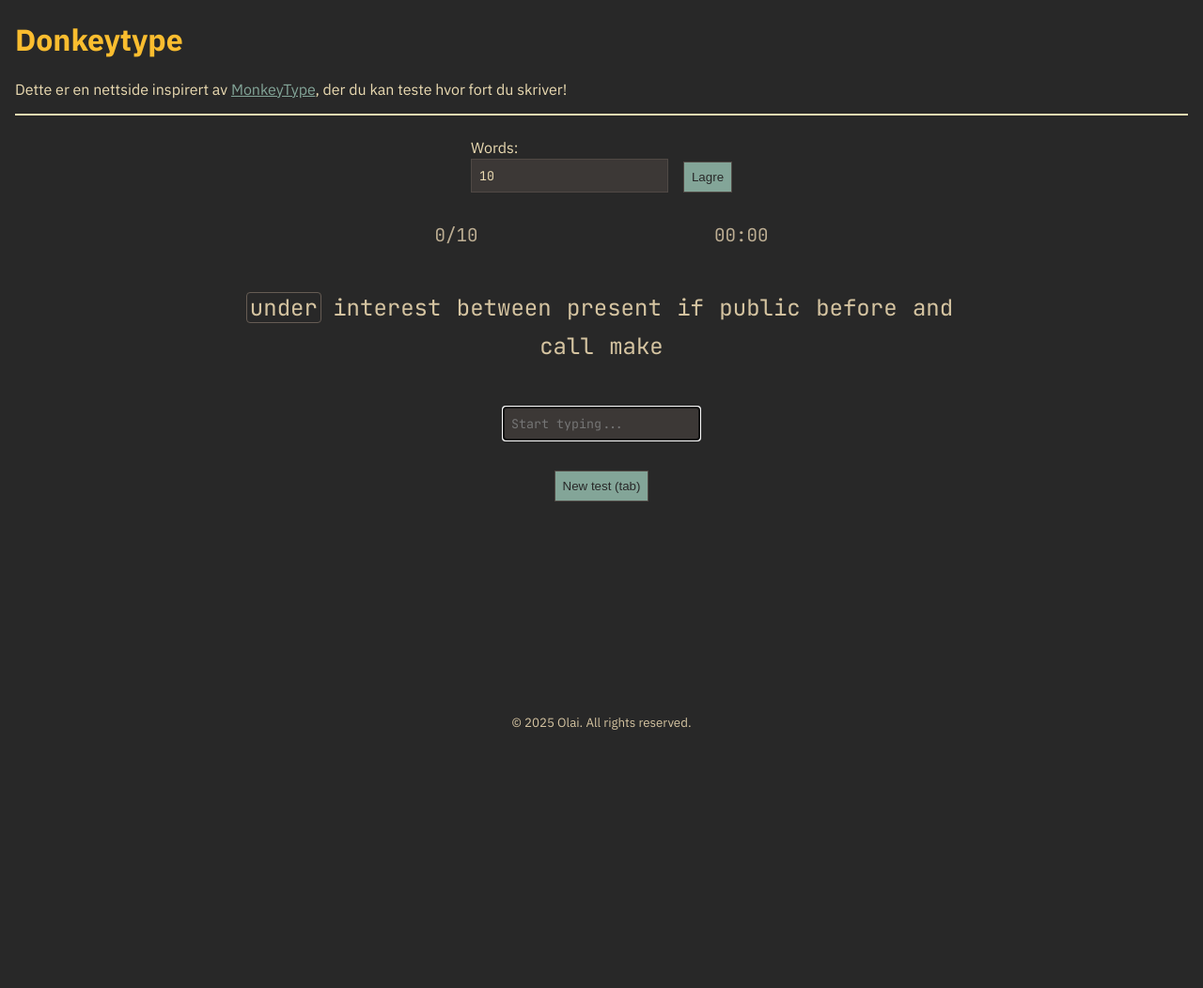
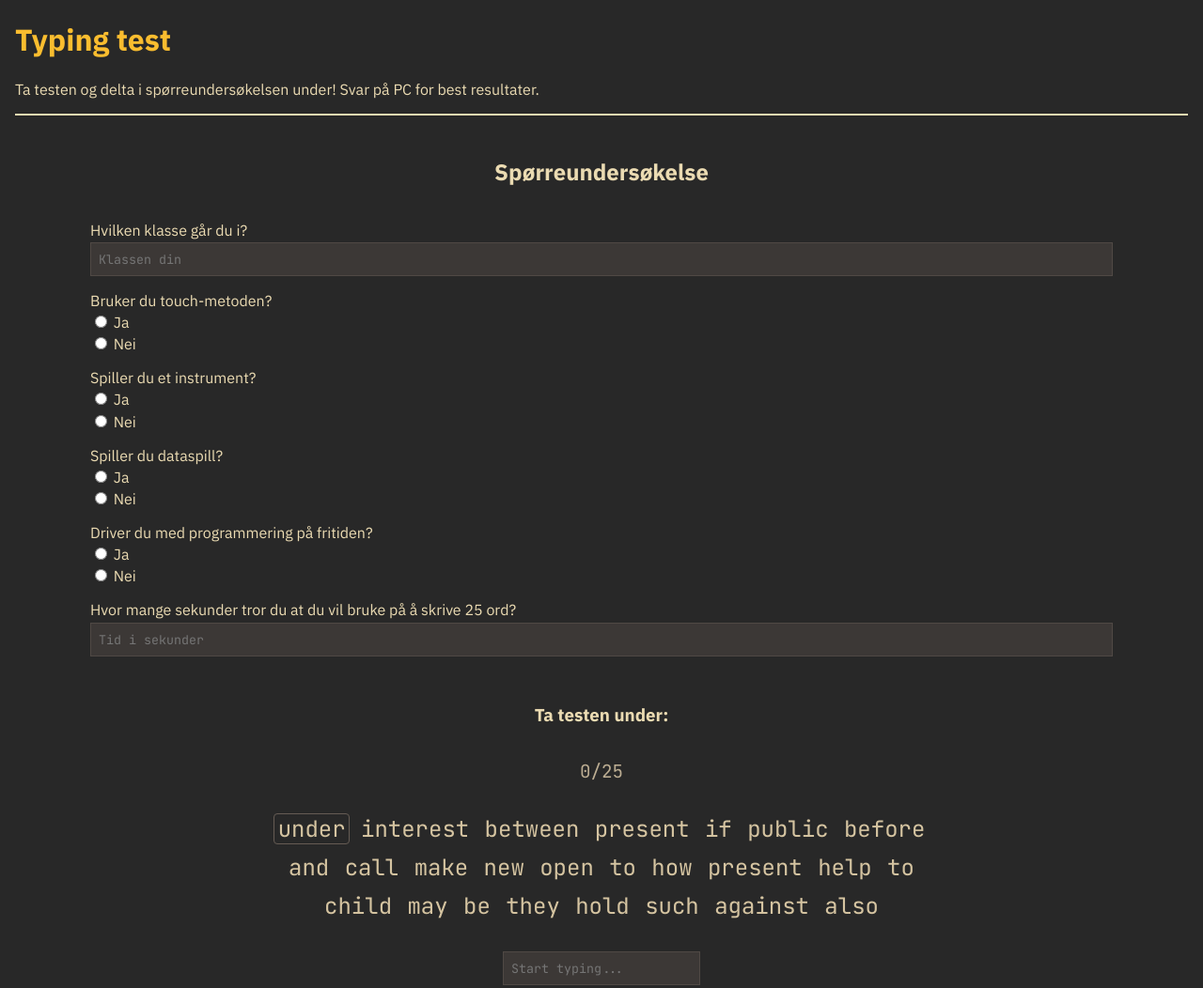
Before and after one commit to LilleAila/typing-test, a plain HTML site: page index.html in a window 1280 px wide. Shown: the top 1052 px of the page at 94% size. Before the commit the page ends 800 px from the top, so only its background shows below. Drawn offline with Linux system fonts and the light colour scheme.

Commit message:
add form, modify code to fit this purpose

```diff
--- a/index.html
+++ b/index.html
@@ -3,7 +3,7 @@
   <head>
     <meta charset="UTF-8" />
     <meta name="viewport" content="width=device-width, initial-scale=1.0" />
-    <title>Donkeytype</title>
+    <title>Typing test</title>
     <link rel="stylesheet" href="style.css" />
     <link rel="icon" href="favicon.svg" type="image/svg+xml" />
 
@@ -23,28 +23,84 @@
   <body>
     <main>
       <header>
-        <h1>Donkeytype</h1>
+        <h1>Typing test</h1>
         <p>
-          Dette er en nettside inspirert av
-          <a href="https://monkeytype.com">MonkeyType</a>, der du kan teste hvor
-          fort du skriver!
+          Ta testen og delta i spørreundersøkelsen under! Svar på PC for best
+          resultater.
         </p>
         <hr />
       </header>
 
-      <article class="game">
-        <form id="config">
+      <form id="form">
+        <h2>Spørreundersøkelse</h2>
+
         <label>
-            Words:
-            <input type="number" value="10" required min="1" name="wordCount" />
+          <span>Hvilken klasse går du i?</span>
+          <input type="text" name="class" placeholder="Klassen din" required />
         </label>
-          <button type="submit">Lagre</button>
-        </form>
+
+        <label>
+          <span>Bruker du touch-metoden?</span>
+          <label>
+            <input type="radio" name="touch" value="true" required />
+            Ja
+          </label>
+          <label>
+            <input type="radio" name="touch" value="false" />
+            Nei
+          </label>
+        </label>
+
+        <label>
+          <span>Spiller du et instrument?</span>
+          <label>
+            <input type="radio" name="instrument" value="true" required />
+            Ja
+          </label>
+          <label>
+            <input type="radio" name="instrument" value="false" />
+            Nei
+          </label>
+        </label>
+
+        <label>
+          <span>Spiller du dataspill?</span>
+          <label>
+            <input type="radio" name="game" value="true" required />
+            Ja
+          </label>
+          <label>
+            <input type="radio" name="game" value="false" />
+            Nei
+          </label>
+        </label>
+
+        <label>
+          <span>Driver du med programmering på fritiden?</span>
+          <label>
+            <input type="radio" name="coding" value="true" required />
+            Ja
+          </label>
+          <label>
+            <input type="radio" name="coding" value="false" />
+            Nei
+          </label>
+        </label>
+
+        <label>
+          <span
+            >Hvor mange sekunder tror du at du vil bruke på å skrive 25
+            ord?</span
+          >
+          <input type="number" min="1" placeholder="Tid i sekunder" required />
+        </label>
 
         <div class="test">
+          <h3>Ta testen under:</h3>
+
+          <div class="test-content">
             <div class="live-stats">
               <span id="live-words"></span>
-            <span id="live-time"></span>
             </div>
 
             <div class="text-display"></div>
@@ -61,14 +117,13 @@
             />
           </div>
 
-        <button id="new-test">New test (tab)</button>
+          <span id="seconds"></span>
 
-        <section>
-          <table class="stats">
-            <tbody></tbody>
-          </table>
-        </section>
-      </article>
+          <button id="new-test">Ta en ny test (tab)</button>
+        </div>
+
+        <button type="submit" id="submit" disabled>Send inn</button>
+      </form>
     </main>
 
     <footer>
--- a/script.js
+++ b/script.js
@@ -10,12 +10,6 @@ function getWords(length) {
   return Array.from({ length }, () => randomFrom(words));
 }
 
-function removeChildren(elem) {
-  while (elem.firstChild) {
-    elem.removeChild(elem.firstChild);
-  }
-}
-
 function floorTo(x, n) {
   const decimals = 10 ** n;
   return Math.floor(x * decimals) / decimals;
@@ -23,34 +17,35 @@ function floorTo(x, n) {
 
 let activeTest = {
   started: false,
-  length: 10,
+  length: 25,
   words: [],
   currentWord: 0,
   interval: null,
 };
 
-const statsContainer = document.querySelector(".stats > tbody");
+let results = {};
+let finished = false;
+
 const wordContainer = document.querySelector(".text-display");
 const testContainer = document.querySelector(".test");
 const input = document.querySelector("#text-input");
-const configForm = document.querySelector("#config");
 
 const liveWords = document.querySelector("#live-words");
-const liveTime = document.querySelector("#live-time");
+const secondsResult = document.querySelector("#seconds");
 
 const newTestButton = document.querySelector("#new-test");
+const submitButton = document.querySelector("#submit");
+const form = document.querySelector("#form");
 
 function newTest() {
   activeTest.started = false;
   activeTest.currentWord = 0;
   input.disabled = false;
+  submitButton.disabled = true;
   input.value = "";
 
-  removeChildren(wordContainer);
-
-  setTimeout(() => {
-    removeChildren(statsContainer);
-  }, 150);
+  wordContainer.innerHTML = "";
+  secondsResult.innerHTML = "";
 
   activeTest.words = getWords(activeTest.length).map((w) => {
     return { word: w, passed: false, correct: false };
@@ -62,9 +57,6 @@ function newTest() {
   centerNext();
 
   startLiveUpdate();
-
-  input.focus();
-  window.scrollTo({ top: 0, behavior: "smooth" });
 }
 
 newTestButton.addEventListener("click", newTest);
@@ -122,18 +114,11 @@ function submitWord(typed) {
   centerNext();
 }
 
-function formatTime(ms, withMs = false) {
-  const minutes = Math.floor(ms / 60000);
-  const seconds = Math.floor((ms % 60000) / 1000);
-  const milliseconds = Math.floor((ms % 1000) / 10);
-
-  const msFormat = withMs ? `.${String(milliseconds).padEnd(2, "0")}` : "";
-  return `${String(minutes).padStart(2, "0")}:${String(seconds).padStart(2, "0")}${msFormat}`;
-}
-
 function endTest() {
   input.disabled = true;
+  submitButton.disabled = false;
   testContainer.classList.add("completed");
+  finished = true;
 
   // Time is counted per word to make it easier to expand in the future.
   // The difference is negligible compared to only comparing start and end times
@@ -155,30 +140,15 @@ function endTest() {
   const wpm = (correctChars + spaces) / 5 / minutes;
   const accuracy = (correctChars / totalChars) * 100;
 
-  const stats = [
-    ["WPM", `${floorTo(wpm, 1)}`],
-    ["Raw WPM", `${floorTo(rawWpm, 1)}`],
-    ["Accuracy", `${floorTo(accuracy, 1)}%`],
-    ["Time", formatTime(time, true)],
-  ];
+  results = {
+    wpm: floorTo(wpm, 1),
+    raw_wpm: floorTo(rawWpm, 1),
+    accuracy: floorTo(accuracy, 1),
+    time: time,
+  };
 
-  for (const [k, v] of stats) {
-    const row = document.createElement("tr");
-
-    const key = document.createElement("td");
-    key.textContent = k;
-    key.classList.add("key");
-    row.appendChild(key);
-
-    const value = document.createElement("td");
-    value.textContent = v;
-    value.classList.add("value");
-    row.appendChild(value);
-
-    statsContainer.appendChild(row);
-  }
-
-  scrollTo(newTestButton, 12);
+  const seconds = Math.floor(time / 1000);
+  secondsResult.textContent = `Tid: ${seconds} sekunder`;
 
   clearInterval(activeTest.interval);
   updateLive();
@@ -204,18 +174,11 @@ function updateLive() {
   liveWords.textContent = `${activeTest.currentWord}/${activeTest.length}`;
 
   const now = new Date();
-  const timeDelta = now - (activeTest.words[0].start ?? now);
-  liveTime.textContent = formatTime(timeDelta);
 }
 
 function startLiveUpdate() {
   updateLive();
   activeTest.interval = setInterval(updateLive, 100);
-}
-
-function scrollTo(element, offset = 0) {
-  const y = element.getBoundingClientRect().top + window.pageYOffset - offset;
-  window.scrollTo({ top: y, behavior: "smooth" });
 }
 
 input.addEventListener("input", (e) => {
@@ -249,11 +212,15 @@ document.addEventListener("keydown", (e) => {
 
 window.addEventListener("resize", centerNext);
 
-configForm.addEventListener("submit", (e) => {
+form.addEventListener("submit", (e) => {
+  const data = e.target;
+
+  // TODO: send a request to pocketbase and include
+  // results
+  // navigator.userAgent
+  // form data
+
   e.preventDefault();
-  const form = e.target;
-  activeTest.length = parseInt(form.wordCount.value);
-  newTest();
 });
 
 (() => {
--- a/style.css
+++ b/style.css
@@ -70,20 +70,28 @@ hr {
   }
 }
 
-.game {
+#form {
   width: 100%;
   display: flex;
   flex-direction: column;
-  place-items: center;
+  justify-content: center;
+  align-items: center;
   gap: 1rem;
-  padding: 1rem;
+  padding: 1rem 5rem;
   box-sizing: border-box;
+
+  > label {
+    display: flex;
+    flex-direction: column;
+    width: 100%;
+    gap: 0.2rem;
+  }
 }
 
 .live-stats {
   display: flex;
   width: 30%;
-  justify-content: space-between;
+  justify-content: center;
   font-family: "JetBrains Mono", monospace;
   color: var(--base04);
   font-size: 1.2rem;
@@ -137,40 +145,24 @@ button {
   padding: 0.5rem;
   border: 1px solid var(--base02);
   color: var(--base00);
-
   transition: transform 200ms ease;
 
-  &:hover {
-    transform: scale(1.2);
+  &[type="submit"] {
+    background-color: var(--base0B);
+    width: 50%;
   }
 
-  &:active {
+  &[disabled] {
+    opacity: 0.4;
+  }
+
+  &:hover:not([disabled]) {
     transform: scale(1.1);
   }
-}
 
-table {
-  width: 16rem;
-
-  td,
-  th {
-    padding: 0.5rem;
-
-    &.value {
-      font-famil: "JetBrains Mono", monospace;
-      text-align: right;
-    }
+  &:active:not([disabled]) {
+    transform: scale(1.05);
   }
-}
-
-input[type="number"]::-webkit-inner-spin-button,
-input[type="number"]::-webkit-outer-spin-button {
-  -webkit-appearance: none;
-  margin: 0;
-}
-
-input[type="number"] {
-  -moz-appearance: textfield;
 }
 
 .test {
@@ -182,8 +174,15 @@ input[type="number"] {
   padding: 1rem;
   box-sizing: border-box;
 
-  &.completed {
+  .test-content {
+    width: 100%;
+    display: flex;
+    flex-direction: column;
+    place-items: center;
+  }
+
+  &.completed .test-content {
     opacity: 0.5;
-    filter: blur(2px);
+    filter: blur(1px);
   }
 }
```
Also changed, not shown: 1 other file. Lines whose indentation alone changed are shown as unchanged.
